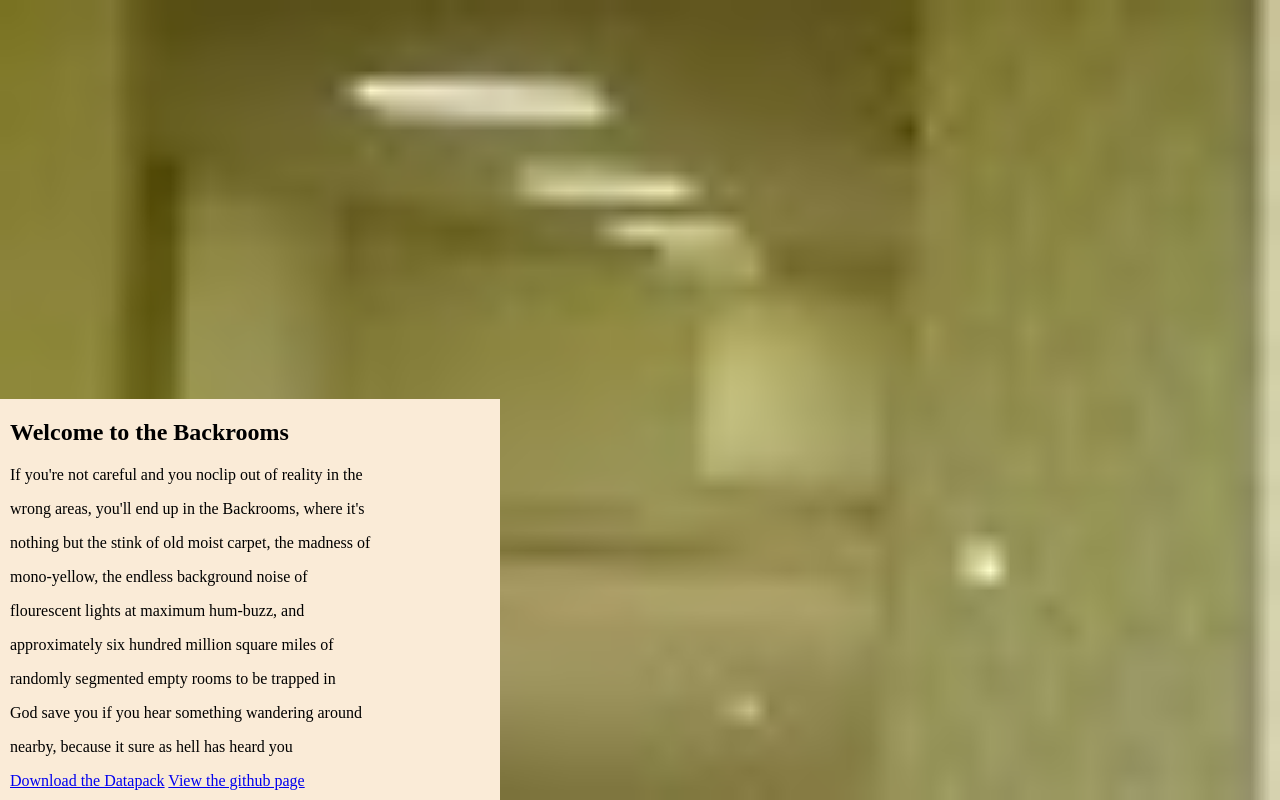
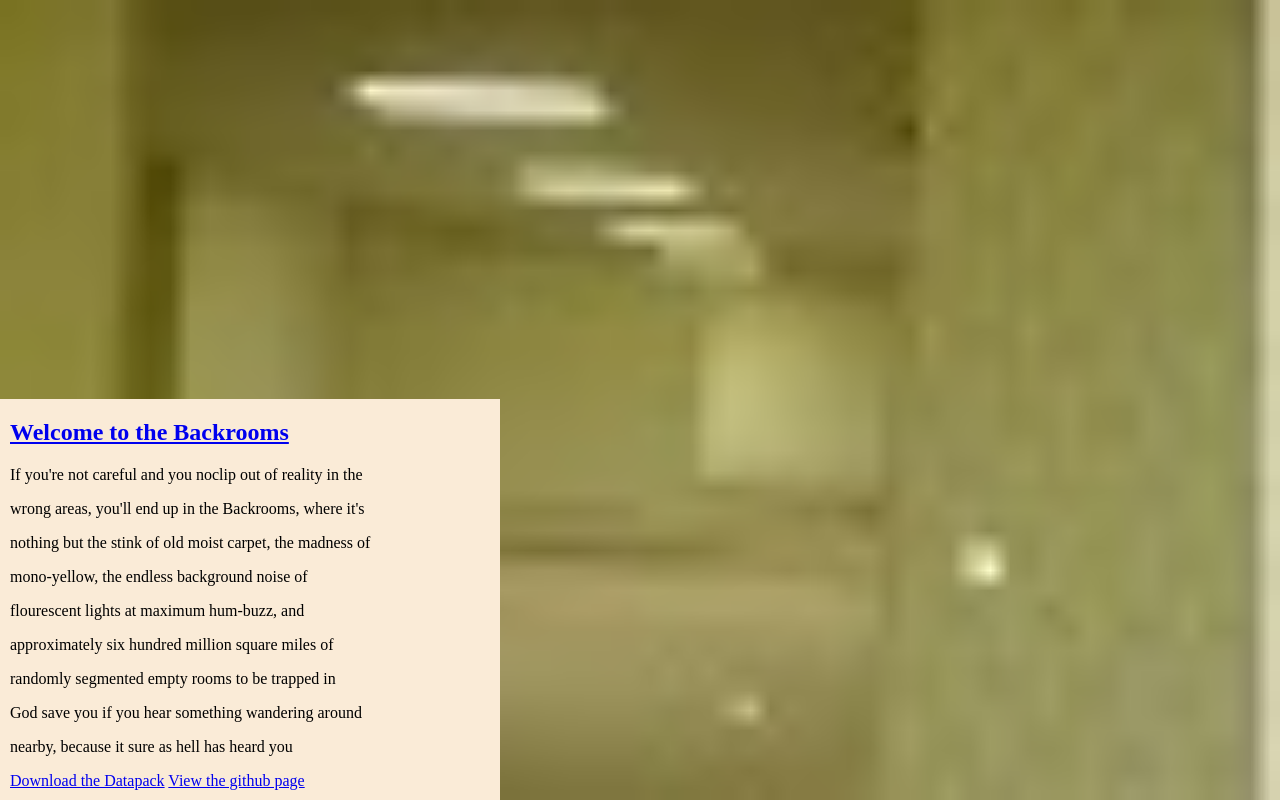
Before and after one commit to JacktheGeat/Backrooms, a plain HTML site: page index.html in a window 1280 px wide. Drawn offline with Linux system fonts and the light colour scheme.

Commit message:
return link now works

```diff
--- a/index.html
+++ b/index.html
@@ -7,7 +7,7 @@
     <body style="background-image: url('pack.png'); background-size: cover;position: fixed;margin:0;padding:0;height:100%">
             <div style="position: absolute;background-color: antiquewhite;color: black;width: 500px;bottom:0;">
                 <div style="margin: 10;">
-                    <h2 href="/">Welcome to the Backrooms</h2>
+                    <h2><a href="/">Welcome to the Backrooms</a></h2>
                     <p>If you're not careful and you noclip out of reality in the</p>
                     <p>wrong areas, you'll end up in the Backrooms, where it's</p>
                     <p>nothing but the stink of old moist carpet, the madness of</p>
```
